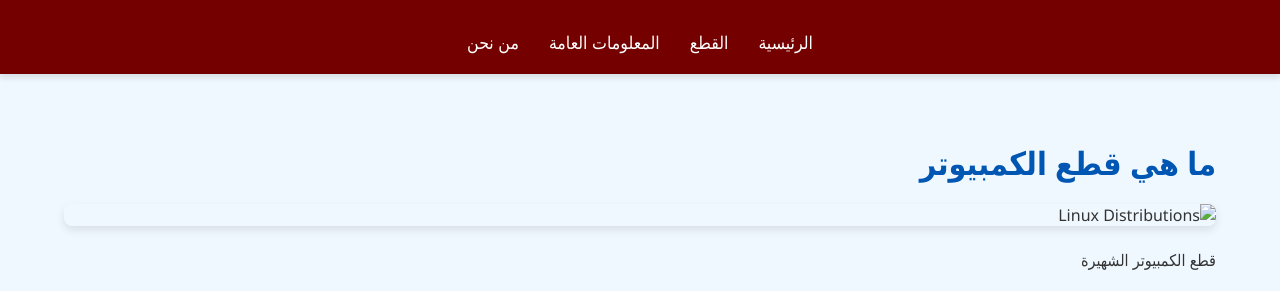
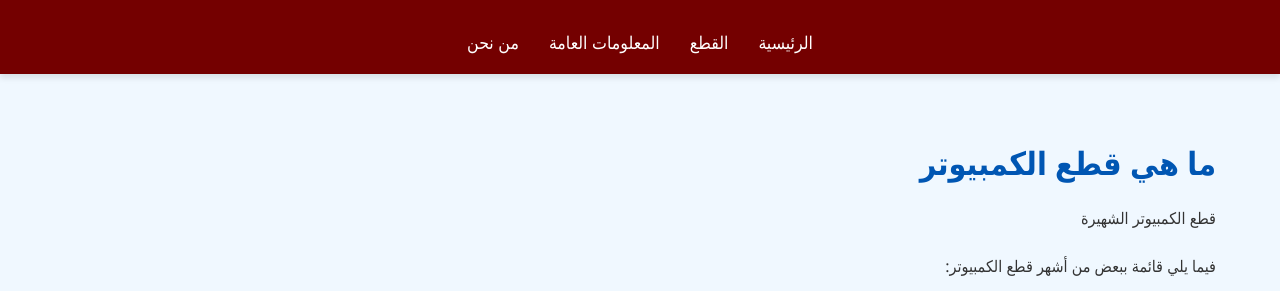
Before and after one commit to mv2yuuu/999IBRA-, a plain HTML site: page distributions.html in a window 1280 px wide. Shown: the top 291 px of the page. Drawn offline with Linux system fonts and the light colour scheme.

Commit message:
Add files via upload

```diff
--- a/distributions.html
+++ b/distributions.html
@@ -25,7 +25,6 @@
         <section id="distributions">
             <div class="container">
                 <h2>ما هي  قطع الكمبيوتر</h2>
-                <img src="images/.jpg" alt="Linux Distributions" class="responsive-image">
                 <p>قطع الكمبيوتر الشهيرة</p>
                 <p>فيما يلي قائمة ببعض من أشهر قطع الكمبيوتر:</p>
                 <ul id="dist-list">
```
Also changed, not shown: about.html (+0 -1 lines).
